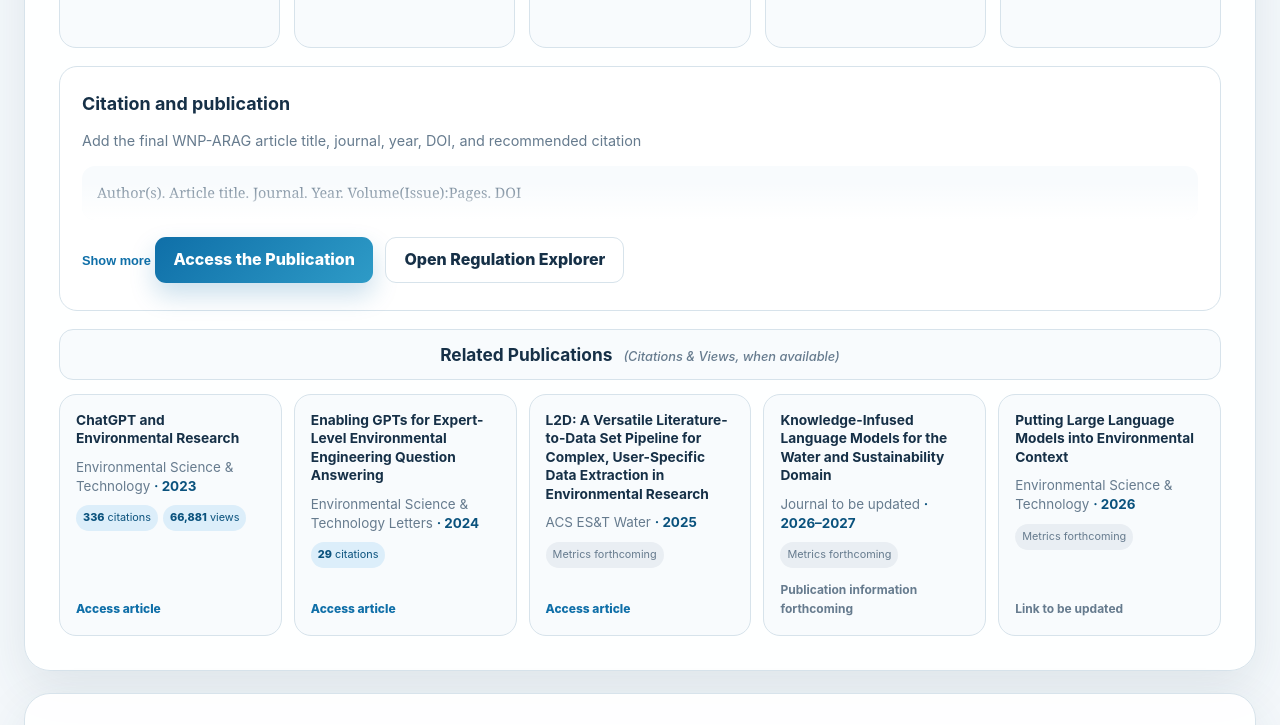
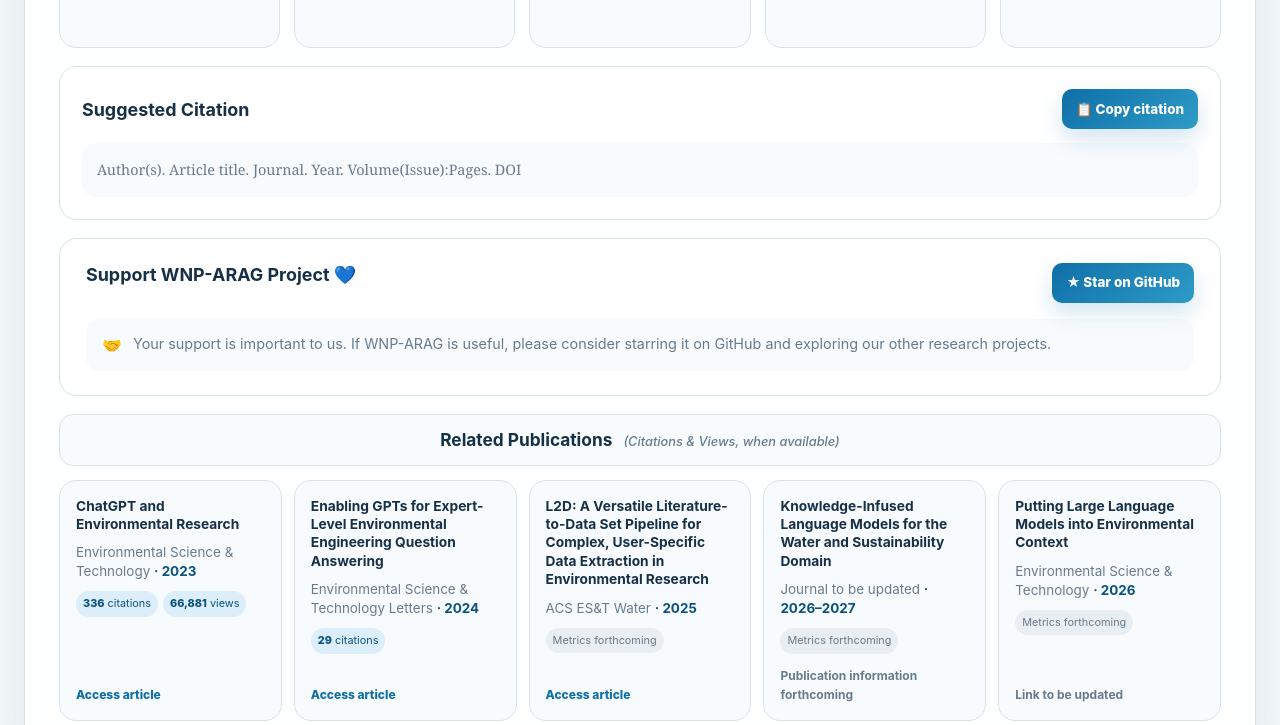
Before and after one commit to starfriend10/WNP-ARAG, a plain HTML site: page documentation.html in a window 1280 px wide. Shown: the part 3598-4323 px from the top of the page. Drawn offline with Linux system fonts and the light colour scheme.

Commit message:
Add files via upload

```diff
--- a/documentation.html
+++ b/documentation.html
@@ -979,6 +979,111 @@
       font-weight: 700;
     }
 
+
+
+    .citation-panel-head {
+      display: flex;
+      align-items: center;
+      justify-content: space-between;
+      gap: 18px;
+      margin-bottom: 14px;
+    }
+
+    .citation-panel-head h3 {
+      margin: 0;
+    }
+
+    .citation-copy-button {
+      flex: 0 0 auto;
+      min-height: 40px;
+      padding: 0 14px;
+      border: 0;
+      border-radius: 10px;
+      display: inline-flex;
+      align-items: center;
+      justify-content: center;
+      gap: 7px;
+      color: #ffffff;
+      background: linear-gradient(135deg, var(--primary), var(--water));
+      box-shadow: 0 10px 22px rgba(15, 111, 168, 0.18);
+      font: inherit;
+      font-size: 0.84rem;
+      font-weight: 800;
+      white-space: nowrap;
+      cursor: pointer;
+      transition: transform 0.18s ease, box-shadow 0.18s ease;
+    }
+
+    .citation-copy-button:hover {
+      transform: translateY(-2px);
+      box-shadow: 0 13px 26px rgba(15, 111, 168, 0.24);
+    }
+
+    .support-card {
+      position: relative;
+      padding: 24px 26px;
+      border: 1px solid var(--line);
+      border-radius: 18px;
+      background: #ffffff;
+    }
+
+    .support-card-head {
+      display: flex;
+      align-items: flex-start;
+      justify-content: space-between;
+      gap: 18px;
+      margin-bottom: 16px;
+    }
+
+    .support-card h3 {
+      margin: 0;
+      font-size: 1.12rem;
+      line-height: 1.3;
+    }
+
+    .support-info {
+      display: flex;
+      align-items: flex-start;
+      gap: 11px;
+      padding: 14px 16px;
+      border-radius: 13px;
+      color: var(--muted);
+      background: var(--surface-soft);
+      font-size: 0.9rem;
+      line-height: 1.58;
+    }
+
+    .support-info-icon {
+      flex: 0 0 auto;
+      font-size: 1rem;
+      line-height: 1.5;
+    }
+
+    .support-button {
+      flex: 0 0 auto;
+      min-height: 40px;
+      margin: 0;
+      padding: 0 14px;
+      border-radius: 10px;
+      display: inline-flex;
+      align-items: center;
+      justify-content: center;
+      gap: 7px;
+      color: #ffffff;
+      background: linear-gradient(135deg, var(--primary), var(--water));
+      box-shadow: 0 10px 22px rgba(15, 111, 168, 0.18);
+      font-size: 0.84rem;
+      font-weight: 800;
+      text-decoration: none;
+      white-space: nowrap;
+      transition: transform 0.18s ease, box-shadow 0.18s ease;
+    }
+
+    .support-button:hover {
+      transform: translateY(-2px);
+      box-shadow: 0 13px 26px rgba(15, 111, 168, 0.24);
+    }
+
     @media (max-width: 1050px) {
       .about-grid,
       .server-layout {
@@ -1087,6 +1192,15 @@
         grid-template-columns: 1fr;
         gap: 7px;
       }
+      .support-card-head {
+        flex-direction: column;
+        align-items: stretch;
+      }
+
+      .support-button {
+        align-self: flex-start;
+      }
+
 
       .footer-shell {
         flex-direction: column;
@@ -1522,29 +1636,41 @@
 
       <div class="publication-layout">
         <div class="citation-panel main-publication">
-          <h3>Citation and publication</h3>
-          <p>
-            Add the final WNP-ARAG article title, journal, year, DOI, and recommended citation
-          </p>
-
-          <div class="citation-box expandable-content collapsed long-content">
+          <div class="citation-panel-head">
+            <h3>Suggested Citation</h3>
+            <button
+              class="citation-copy-button"
+              id="copy-citation"
+              type="button"
+              aria-label="Copy WNP-ARAG citation"
+            >
+              📋 Copy citation
+            </button>
+          </div>
+
+          <div class="citation-box" id="citation-text">
             Author(s). Article title. Journal. Year. Volume(Issue):Pages. DOI
           </div>
-          <button class="expand-button section-expand" type="button">Show more</button>
-
-          <!-- Replace href="#" with the final journal article URL -->
-          <a
-            class="button button-primary"
-            href="#"
-            target="_blank"
-            rel="noopener noreferrer"
-          >
-            Access the Publication
-          </a>
-
-          <a class="button button-secondary" href="regulation_explorer.html">
-            Open Regulation Explorer
-          </a>
+        </div>
+
+        <div class="support-card" id="support-project">
+          <div class="support-card-head">
+            <h3>Support WNP-ARAG Project 💙</h3>
+            <a
+              class="support-button"
+              href="https://github.com/starfriend10/WNP-ARAG"
+              target="_blank"
+              rel="noopener noreferrer"
+              aria-label="Star WNP-ARAG on GitHub"
+            >
+              ★ Star on GitHub
+            </a>
+          </div>
+
+          <div class="support-info">
+            <span class="support-info-icon" aria-hidden="true">🤝</span>
+            <span>Your support is important to us. If WNP-ARAG is useful, please consider starring it on GitHub and exploring our other research projects.</span>
+          </div>
         </div>
 
         <div class="related-publications-wrap">
@@ -1621,6 +1747,7 @@
       </div>
     </section>
 
+
     <section class="doc-section" id="other-research-platforms">
       <div class="section-head">
         <p class="eyebrow">Other Research Platforms</p>
@@ -1689,6 +1816,36 @@
   </footer>
 
   <script>
+    const copyCitationButton = document.getElementById("copy-citation");
+    const citationText = document.getElementById("citation-text");
+
+    if (copyCitationButton && citationText) {
+      copyCitationButton.addEventListener("click", async () => {
+        const textToCopy = citationText.textContent.trim();
+        const originalLabel = copyCitationButton.textContent;
+
+        try {
+          await navigator.clipboard.writeText(textToCopy);
+          copyCitationButton.textContent = "✓ Copied";
+        } catch (error) {
+          const fallback = document.createElement("textarea");
+          fallback.value = textToCopy;
+          fallback.setAttribute("readonly", "");
+          fallback.style.position = "absolute";
+          fallback.style.left = "-9999px";
+          document.body.appendChild(fallback);
+          fallback.select();
+          document.execCommand("copy");
+          fallback.remove();
+          copyCitationButton.textContent = "✓ Copied";
+        }
+
+        window.setTimeout(() => {
+          copyCitationButton.textContent = originalLabel;
+        }, 1800);
+      });
+    }
+
     document.querySelectorAll(".expand-button").forEach((button) => {
       button.addEventListener("click", () => {
         const content = button.previousElementSibling;
```
